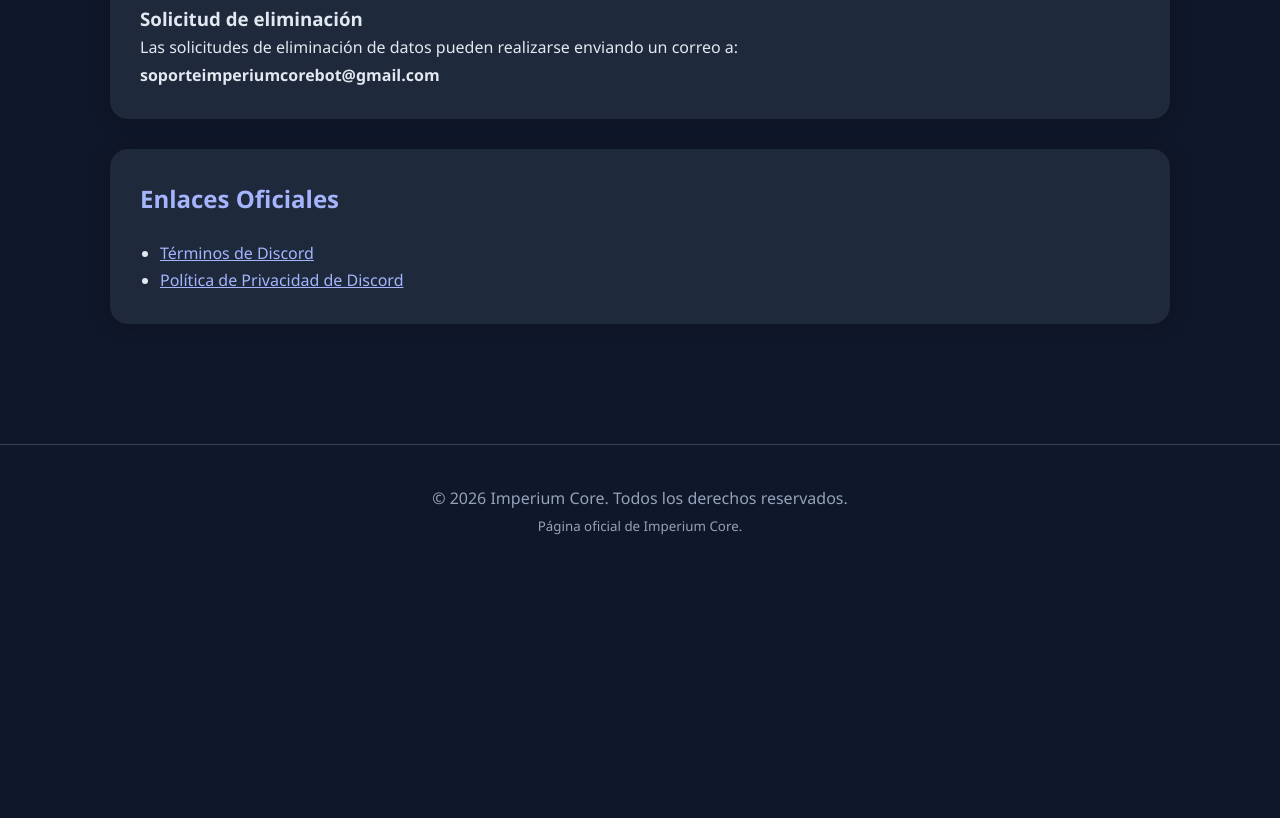
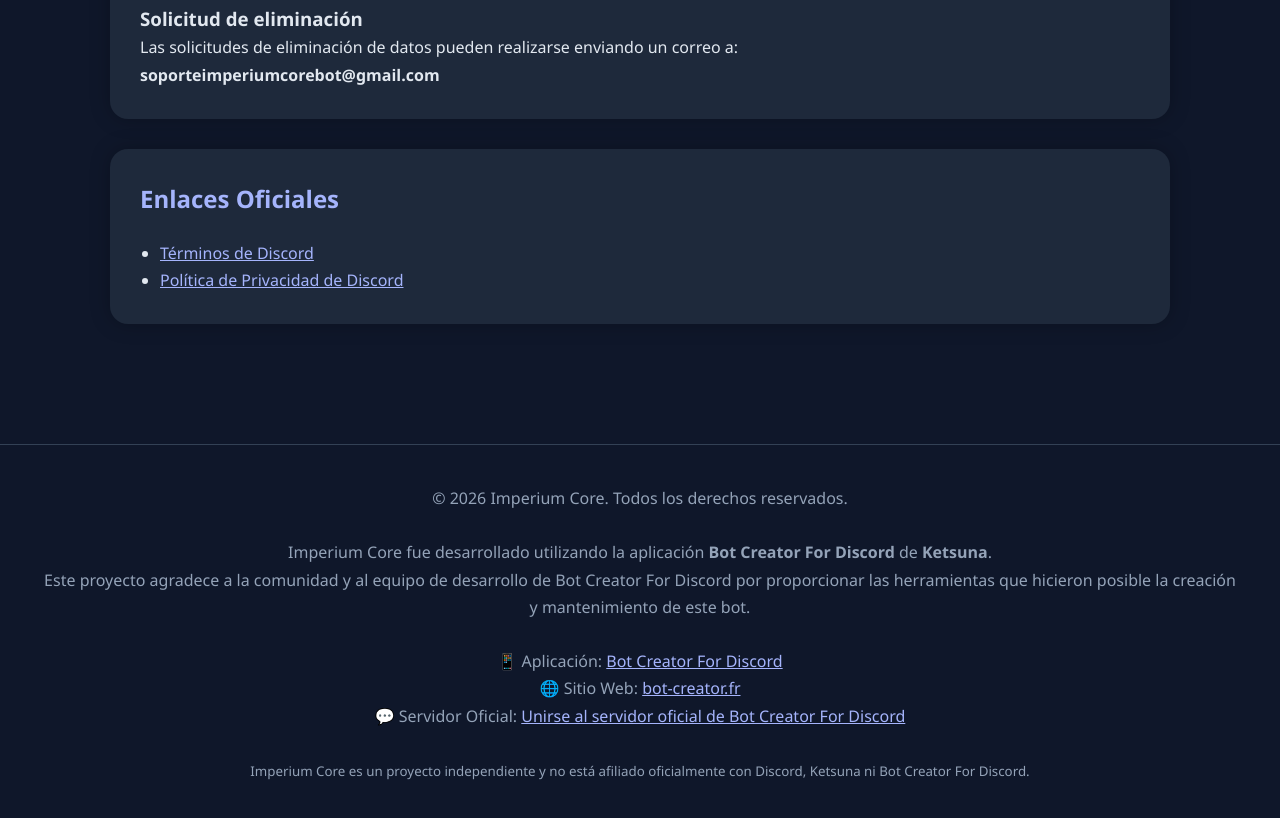
Before and after one commit to GBRL-BD/imperium-core, a plain HTML site: page index.html in a window 1280 px wide. Shown: the part 2564-3382 px from the top of the page. Before the commit the page ends 3143 px from the top, so only its background shows below. Drawn offline with Linux system fonts and the light colour scheme.

Commit message:
Enhance footer with project acknowledgments and links
Added acknowledgments and links for Bot Creator For Discord.

Signed-off-by: GBRL BD <96059491+GBRL-BD@users.noreply.github.com>

```diff
--- a/index.html
+++ b/index.html
@@ -197,7 +197,32 @@
 <li><a href="https://discord.com/privacy" target="_blank">Política de Privacidad de Discord</a></li>
 </ul></div></div><footer><p>
 © 2026 Imperium Core. Todos los derechos reservados.
-</p><small>
-Página oficial de Imperium Core.
-</small></footer></body>
-    </html>
+</p><br><p>
+Imperium Core fue desarrollado utilizando la aplicación
+<strong>Bot Creator For Discord</strong> de <strong>Ketsuna</strong>.
+</p><p>
+Este proyecto agradece a la comunidad y al equipo de desarrollo de
+Bot Creator For Discord por proporcionar las herramientas que hicieron
+posible la creación y mantenimiento de este bot.
+</p><br><p>
+📱 Aplicación:
+<a href="https://play.google.com/store/search?q=Bot+Creator+For+Discord&c=apps"
+target="_blank">
+Bot Creator For Discord
+</a>
+</p><p>
+🌐 Sitio Web:
+<a href="https://bot-creator.fr/"
+target="_blank">
+bot-creator.fr
+</a>
+</p><p>
+💬 Servidor Oficial:
+<a href="https://discord.gg/gyEGNBUZdA"
+target="_blank">
+Unirse al servidor oficial de Bot Creator For Discord
+</a>
+</p><br><small>
+Imperium Core es un proyecto independiente y no está afiliado oficialmente con
+Discord, Ketsuna ni Bot Creator For Discord.
+</small></footer>
```
